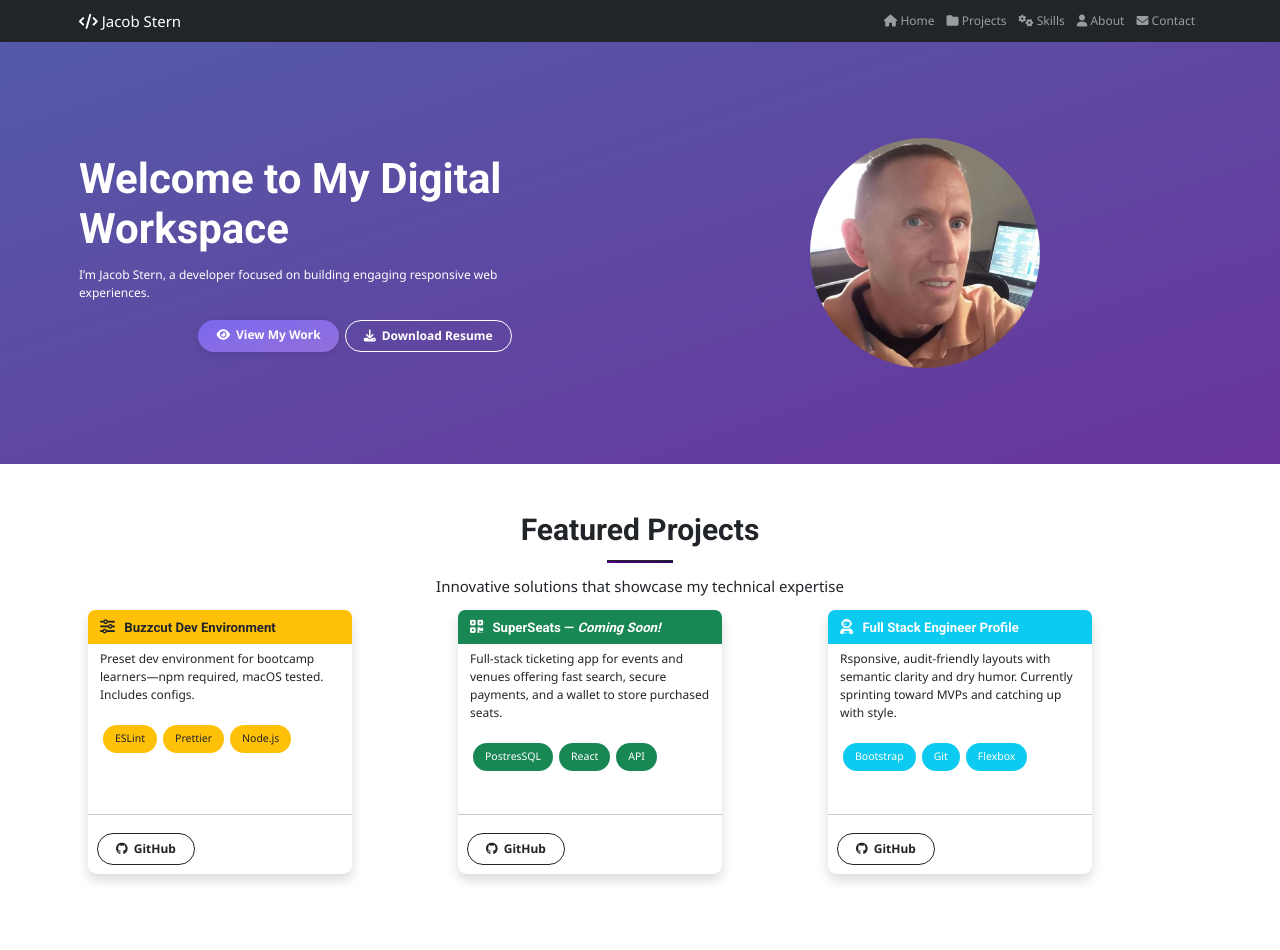
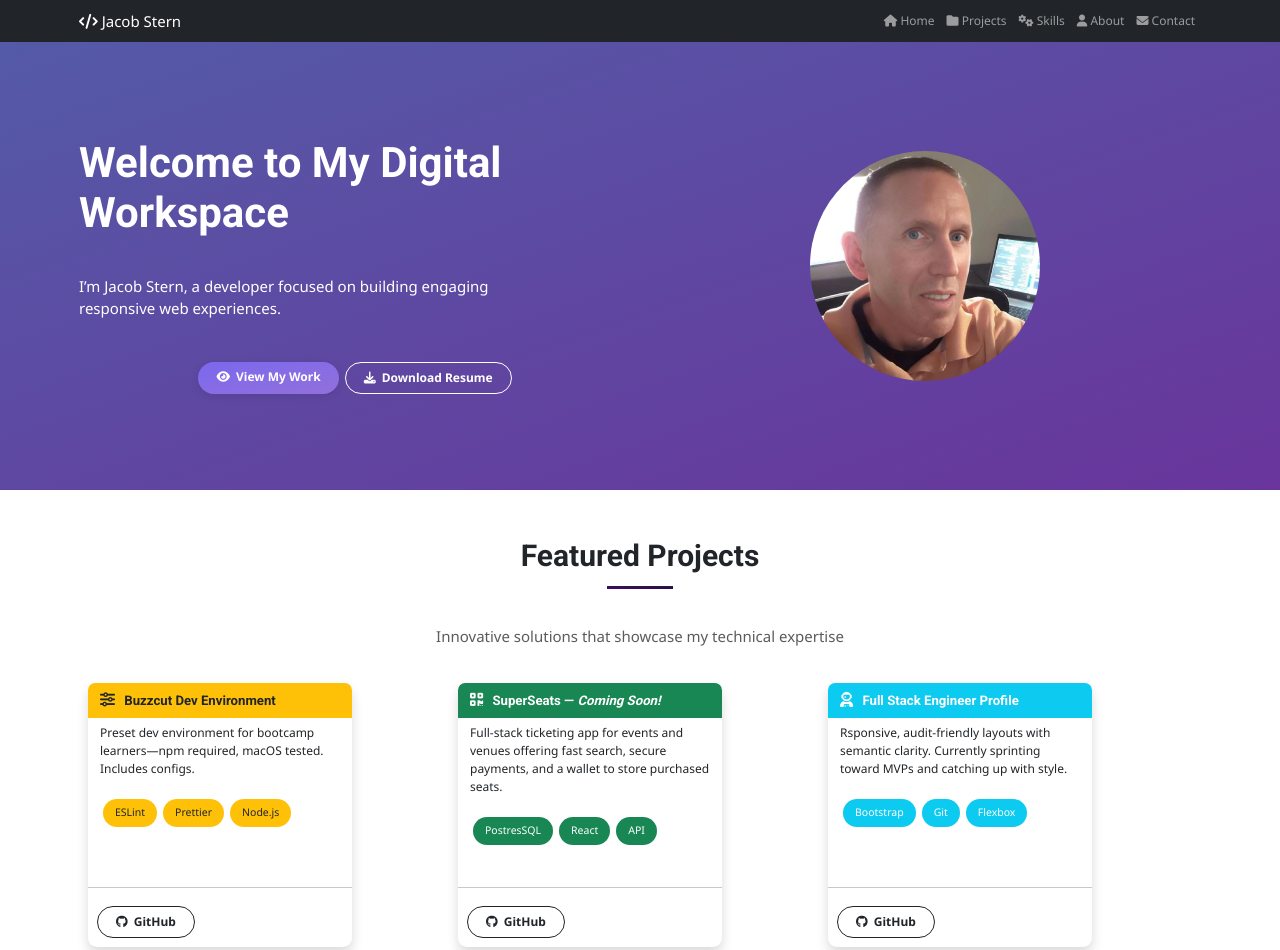
Before and after one commit to jacobdavidstern/jacobdavidstern.github.io, a website: page index.html in a window 1280 px wide. Shown: the top 950 px of the page. Drawn offline with nearby package versions, Linux system fonts and the light colour scheme.

Commit message:
style+chore: tweak subheader spacing in markup, CSS; .gitignore local history

```diff
--- a/index.html
+++ b/index.html
@@ -98,7 +98,7 @@
               <h1 class="display-4 fw-bold mb-3">
                 Welcome to My Digital Workspace
               </h1>
-              <p class="hero-lead text-white mb-4">
+              <p class="hero-lead section-subheading text-white mb-4">
                 I’m Jacob Stern, a developer focused on building engaging
                 responsive web experiences.
               </p>
@@ -138,7 +138,7 @@
         <div class="container py-5">
           <h2 class="h2 section-heading my-3 text-center">Featured Projects</h2>
           <hr class="section-divider">
-          <p class="lead text-center">
+          <p class="lead section-subheading text-center">
             Innovative solutions that showcase my technical expertise
           </p>
           <div class="row g-2">
@@ -231,9 +231,8 @@
                 </div>
                 <div class="project-body">
                   <p class="mb-1">
-                    Rsponsive, audit-friendly layouts with semantic clarity and
-                    dry humor. Currently sprinting toward MVPs and catching up
-                    with style.
+                    Rsponsive, audit-friendly layouts with semantic clarity.
+                    Currently sprinting toward MVPs and catching up with style.
                   </p>
                   <div
                     class="project-pill-group d-flex flex-wrap justify-content-start gap-2 mt-3">
--- a/styles.css
+++ b/styles.css
@@ -63,7 +63,6 @@ h1, h2, h3, h4, h5, h6 {
 }
 
 /* Buttons */
-
 .btn:hover {
   opacity: 0.9;
 }
```
Also changed, not shown: 1 other file.
